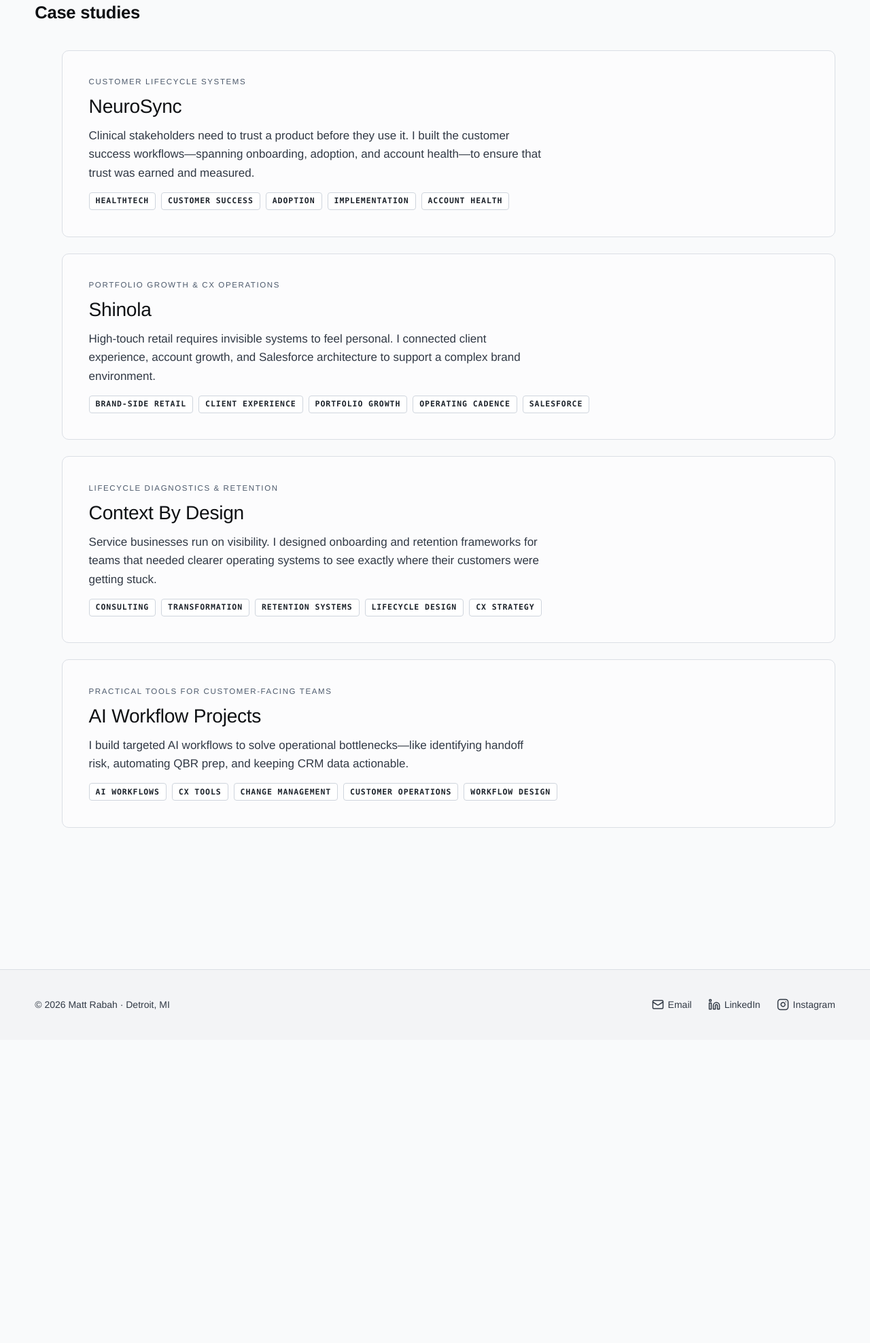
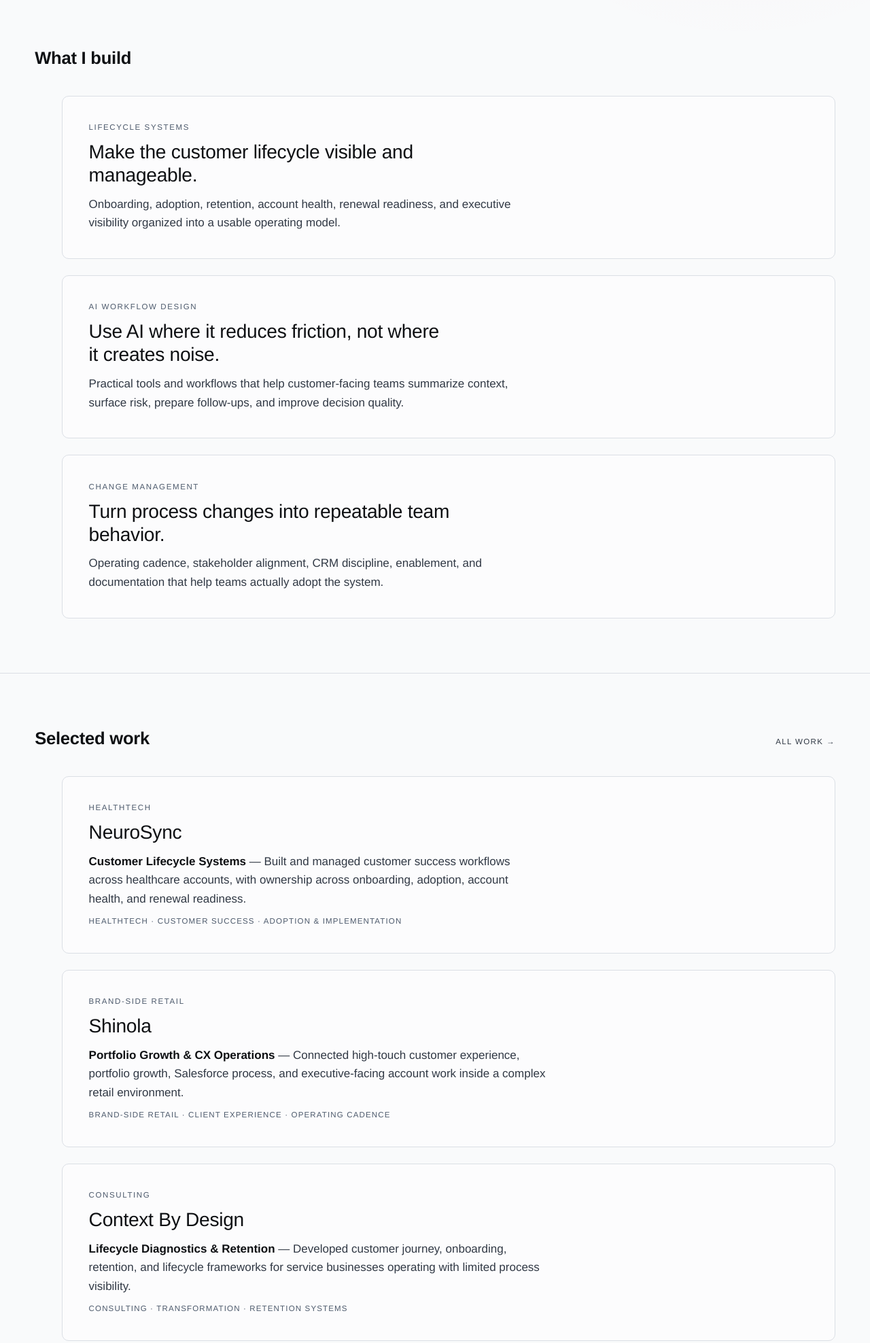
Before and after one commit to contextbydesign/mattrabah, an Astro site: page / in a window 1280 px wide. Shown: the part 769-2745 px from the top of the page at 68% size. Before the commit the page ends 2299 px from the top, so only its background shows below. Built offline with nearby package versions, Linux system fonts and the light colour scheme; Astro itself is replaced by a stand-in of ours; a web font is replaced by a local one.

Commit message:
Restore homepage content

```diff
--- a/src/pages/index.astro
+++ b/src/pages/index.astro
@@ -2,102 +2,198 @@
 import BaseLayout from "../layouts/BaseLayout.astro";
 import Tag from "../components/ui/Tag.astro";
 
-const workItems = [
+const pillars = [
   {
+    kicker: "Lifecycle Systems",
+    title: "Make the customer lifecycle visible and manageable.",
+    summary:
+      "Onboarding, adoption, retention, account health, renewal readiness, and executive visibility organized into a usable operating model.",
+  },
+  {
+    kicker: "AI Workflow Design",
+    title: "Use AI where it reduces friction, not where it creates noise.",
+    summary:
+      "Practical tools and workflows that help customer-facing teams summarize context, surface risk, prepare follow-ups, and improve decision quality.",
+  },
+  {
+    kicker: "Change Management",
+    title: "Turn process changes into repeatable team behavior.",
+    summary:
+      "Operating cadence, stakeholder alignment, CRM discipline, enablement, and documentation that help teams actually adopt the system.",
+  },
+];
+
+const featuredWork = [
+  {
+    kicker: "Healthtech",
     title: "NeuroSync",
     subtitle: "Customer Lifecycle Systems",
     summary:
-      "Clinical stakeholders need to trust a product before they use it. I built the customer success workflows—spanning onboarding, adoption, and account health—to ensure that trust was earned and measured.",
-    tags: [
-      "Healthtech",
-      "Customer Success",
-      "Adoption",
-      "Implementation",
-      "Account Health",
-    ],
+      "Built and managed customer success workflows across healthcare accounts, with ownership across onboarding, adoption, account health, and renewal readiness.",
+    meta: "Healthtech · Customer Success · Adoption & Implementation",
   },
   {
+    kicker: "Brand-side retail",
     title: "Shinola",
     subtitle: "Portfolio Growth & CX Operations",
     summary:
-      "High-touch retail requires invisible systems to feel personal. I connected client experience, account growth, and Salesforce architecture to support a complex brand environment.",
-    tags: [
-      "Brand-side Retail",
-      "Client Experience",
-      "Portfolio Growth",
-      "Operating Cadence",
-      "Salesforce",
-    ],
+      "Connected high-touch customer experience, portfolio growth, Salesforce process, and executive-facing account work inside a complex retail environment.",
+    meta: "Brand-side Retail · Client Experience · Operating Cadence",
   },
   {
+    kicker: "Consulting",
     title: "Context By Design",
     subtitle: "Lifecycle Diagnostics & Retention",
     summary:
-      "Service businesses run on visibility. I designed onboarding and retention frameworks for teams that needed clearer operating systems to see exactly where their customers were getting stuck.",
-    tags: [
-      "Consulting",
-      "Transformation",
-      "Retention Systems",
-      "Lifecycle Design",
-      "CX Strategy",
-    ],
+      "Developed customer journey, onboarding, retention, and lifecycle frameworks for service businesses operating with limited process visibility.",
+    meta: "Consulting · Transformation · Retention Systems",
+  },
+];
+
+const aiTools = [
+  "Handoff Risk Checker",
+  "Customer Health Signal Mapper",
+  "Renewal Readiness Diagnostic",
+];
+
+const writing = [
+  {
+    title: "AI in CX fails when it starts with tools instead of workflows.",
+    meta: "AI in CX · Draft",
   },
   {
-    title: "AI Workflow Projects",
-    subtitle: "Practical Tools for Customer-Facing Teams",
-    summary:
-      "I build targeted AI workflows to solve operational bottlenecks—like identifying handoff risk, automating QBR prep, and keeping CRM data actionable.",
-    tags: [
-      "AI Workflows",
-      "CX Tools",
-      "Change Management",
-      "Customer Operations",
-      "Workflow Design",
-    ],
+    title: "The sales-to-implementation handoff is a risk control.",
+    meta: "Implementation · Draft",
+  },
+  {
+    title: "Customer health scores fail when no one owns the next action.",
+    meta: "Customer Success · Draft",
   },
 ];
 ---
 
-<BaseLayout
-  title="Work"
-  description="Selected work from Matt Rabah across CX management, customer success, implementation, and lifecycle systems."
->
+<BaseLayout title="Matt Rabah">
   <section class="hero container">
-    <p class="kicker">Work</p>
+    <p class="kicker">CX Management · AI Workflows · Change Management</p>
 
     <h1 class="display">
-      Making the customer lifecycle visible and intentional.
+      Customer lifecycle systems, strengthened by practical AI workflows.
     </h1>
 
     <p class="lead">
-      My background spans healthtech, brand-side retail, and consulting. The products change, but the core challenge doesn't: making the customer lifecycle visible, manageable, and repeatable.
+      I help complex customer-facing teams improve onboarding, adoption, account
+      health, retention, and executive visibility through clearer operating
+      systems, better CRM discipline, and practical AI-enabled workflows.
     </p>
   </section>
 
-  <section class="section container" aria-labelledby="case-studies">
+  <section class="section container" aria-labelledby="pillars">
     <header class="section-head">
-      <h2 class="section-title" id="case-studies">Case studies</h2>
+      <h2 class="section-title" id="pillars">What I build</h2>
     </header>
 
-    <ul class="work-list work-list--full">
+    <ul class="work-list">
       {
-        workItems.map((entry) => (
+        pillars.map((pillar) => (
           <li class="work-list-item">
             <div class="work-link">
-              <p class="kicker">{entry.subtitle}</p>
-              <h3 class="work-title">{entry.title}</h3>
-              <p class="work-summary">{entry.summary}</p>
-              <ul class="capabilities-tags" aria-label={`${entry.title} tags`}>
-                {entry.tags.map((tag) => (
-                  <li>
-                    <Tag label={tag} />
-                  </li>
-                ))}
-              </ul>
+              <p class="kicker">{pillar.kicker}</p>
+              <h3 class="work-title">{pillar.title}</h3>
+              <p class="work-summary">{pillar.summary}</p>
             </div>
           </li>
         ))
       }
     </ul>
   </section>
+
+  <section class="section container" aria-labelledby="selected-work">
+    <header class="section-head">
+      <h2 class="section-title" id="selected-work">Selected work</h2>
+      <a href="/work" class="section-more">All work →</a>
+    </header>
+
+    <ul class="work-list">
+      {
+        featuredWork.map((entry) => (
+          <li class="work-list-item">
+            <a href="/work" class="work-link">
+              <p class="kicker">{entry.kicker}</p>
+              <h3 class="work-title">{entry.title}</h3>
+              <p class="work-summary">
+                <strong>{entry.subtitle}</strong> — {entry.summary}
+              </p>
+              <p class="meta">{entry.meta}</p>
+            </a>
+          </li>
+        ))
+      }
+    </ul>
+  </section>
+
+  <section class="section container" aria-labelledby="ai-tools">
+    <header class="section-head">
+      <h2 class="section-title" id="ai-tools">
+        Practical AI tools for CX, CS, and implementation teams.
+      </h2>
+      <a href="/tools" class="section-more">View tools →</a>
+    </header>
+
+    <div class="capabilities">
+      <p class="capabilities-prose">
+        These tools are designed around real customer-operations problems:
+        handoff risk, account health, renewal readiness, executive preparation,
+        and CRM discipline. They are not AI demos for their own sake. They are
+        workflow aids for customer-facing teams.
+      </p>
+
+      <ul class="capabilities-tags" aria-label="AI tool previews">
+        {
+          aiTools.map((tool) => (
+            <li>
+              <Tag label={tool} />
+            </li>
+          ))
+        }
+      </ul>
+    </div>
+  </section>
+
+  <section class="section container" aria-labelledby="writing">
+    <header class="section-head">
+      <h2 class="section-title" id="writing">Writing</h2>
+      <a href="/blog" class="section-more">All writing →</a>
+    </header>
+
+    <ul class="writing-list">
+      {
+        writing.map((entry) => (
+          <li class="writing-list-item">
+            <a href="/blog" class="writing-link">
+              <p class="meta">{entry.meta}</p>
+              <h3 class="writing-title">{entry.title}</h3>
+            </a>
+          </li>
+        ))
+      }
+    </ul>
+  </section>
+
+  <section class="section container about-snapshot" aria-labelledby="about">
+    <header class="section-head">
+      <h2 class="section-title" id="about">About</h2>
+    </header>
+
+    <p class="about-prose">
+      I am a Detroit-based Customer Experience, Customer Success, and
+      Implementation professional with experience across healthtech, brand-side
+      retail, and consulting.
+    </p>
+
+    <p class="about-prose">
+      My work connects customer lifecycle design, AI-enabled workflow adoption,
+      CRM process, account health, implementation, retention, and
+      executive-facing communication.
+    </p>
+  </section>
 </BaseLayout>
```
